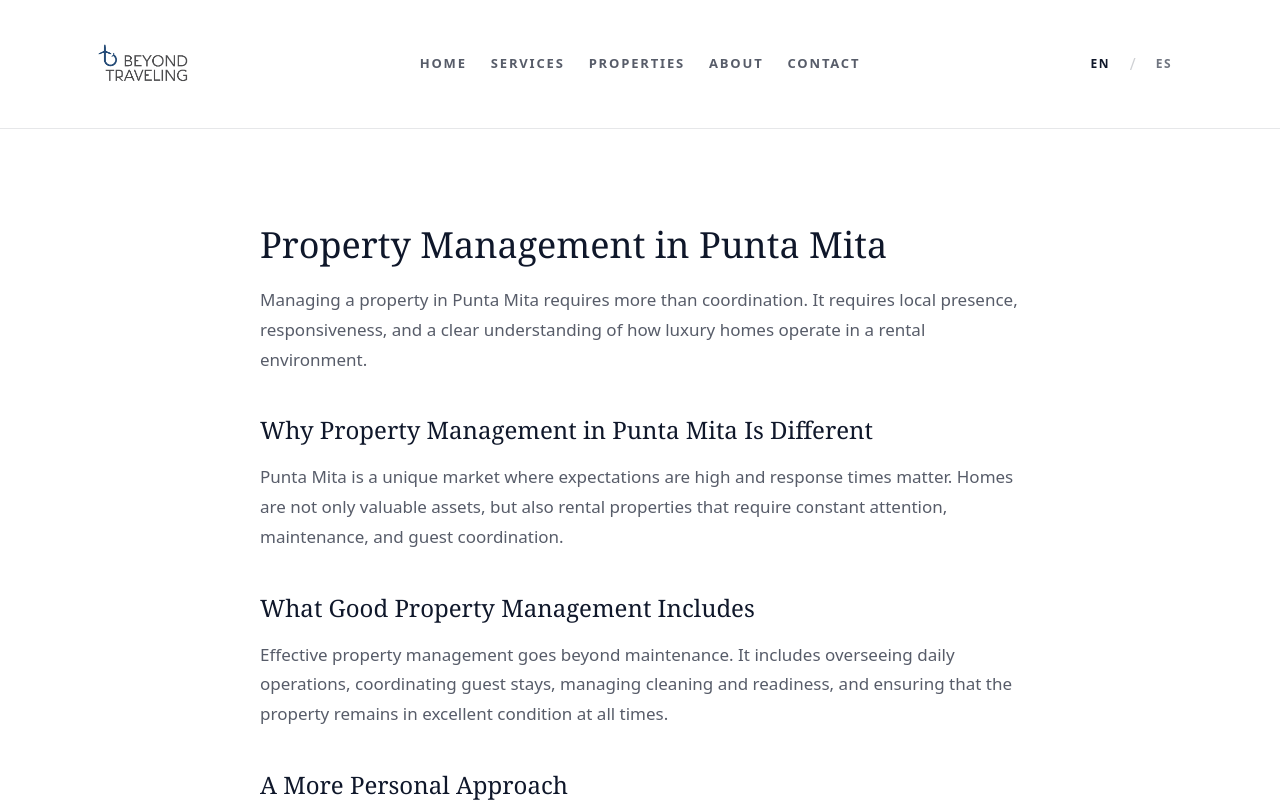
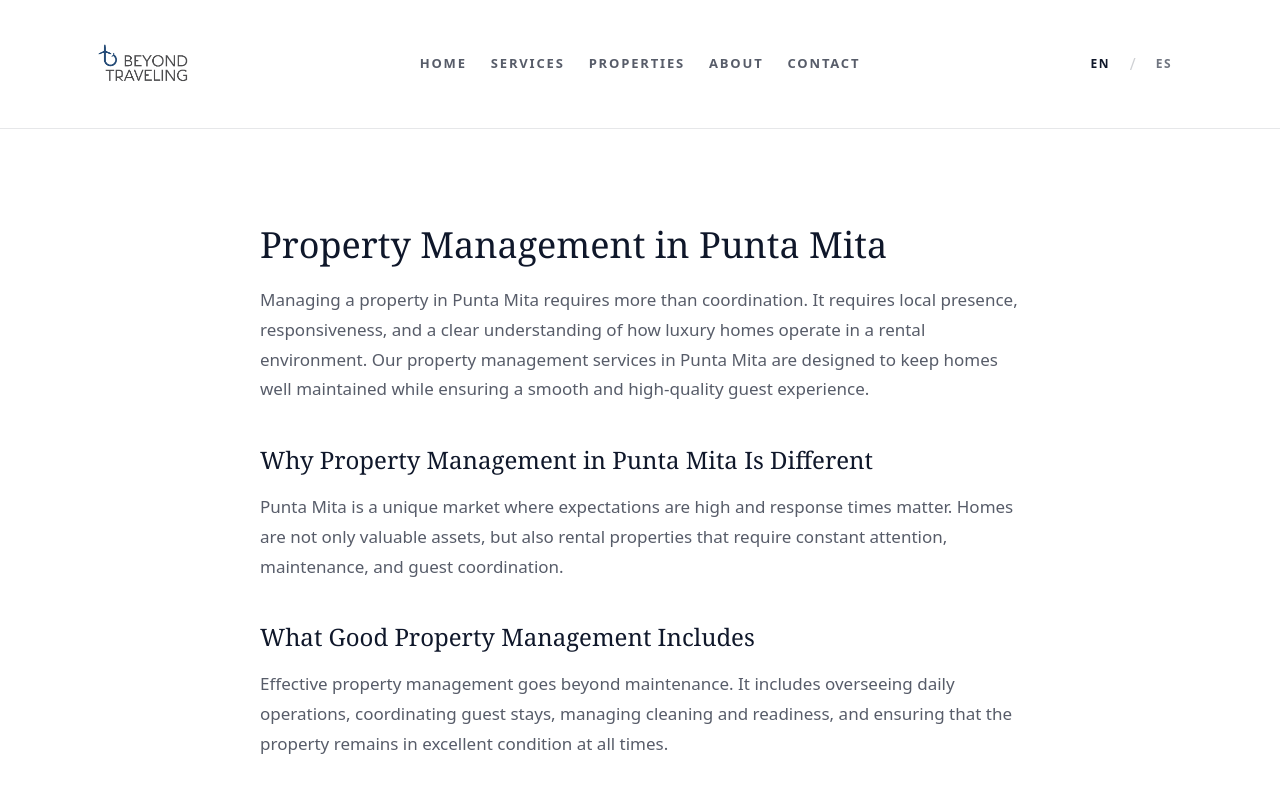
Before and after one commit to jfmichel86/Beyond-traveling-site-new-71, a Next.js app: page /punta-mita-property-management in a window 1280 px wide. Shown: the top 802 px of the page. Built offline with nearby package versions, Linux system fonts and the light colour scheme.

Commit message:
Update page.tsx

```diff
--- a/app/punta-mita-property-management/page.tsx
+++ b/app/punta-mita-property-management/page.tsx
@@ -20,10 +20,10 @@ export default function PuntaMitaPropertyManagementPage() {
           </h1>
 
           {/* Intro */}
-          <p className="mt-5 text-[17px] leading-[1.75] text-slate-900/70">
-            Managing a property in Punta Mita requires more than coordination. It requires local presence,
-            responsiveness, and a clear understanding of how luxury homes operate in a rental environment.
-          </p>
+         <p className="mt-5 text-[17px] leading-[1.75] text-slate-900/70">
+  Managing a property in Punta Mita requires more than coordination. It requires local presence,
+  responsiveness, and a clear understanding of how luxury homes operate in a rental environment. Our property management services in Punta Mita are designed to keep homes well maintained while ensuring a smooth and high-quality guest experience.
+</p>
 
           {/* Section 1 */}
           <h2 className="mt-10 font-serif text-2xl text-slate-900">
```
